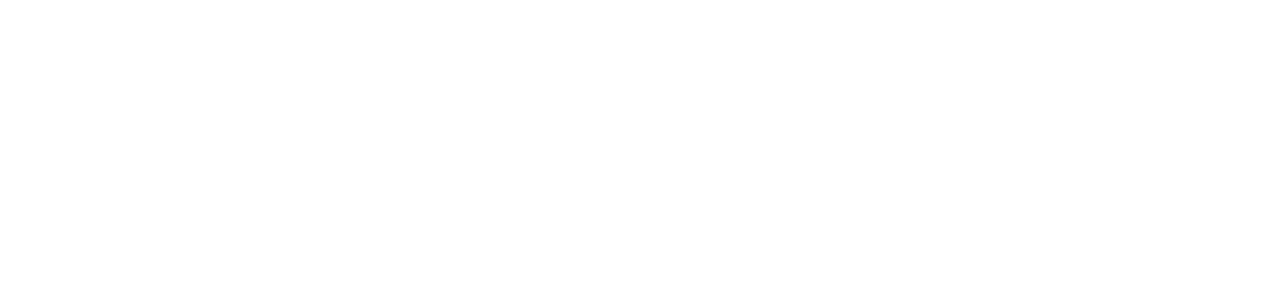
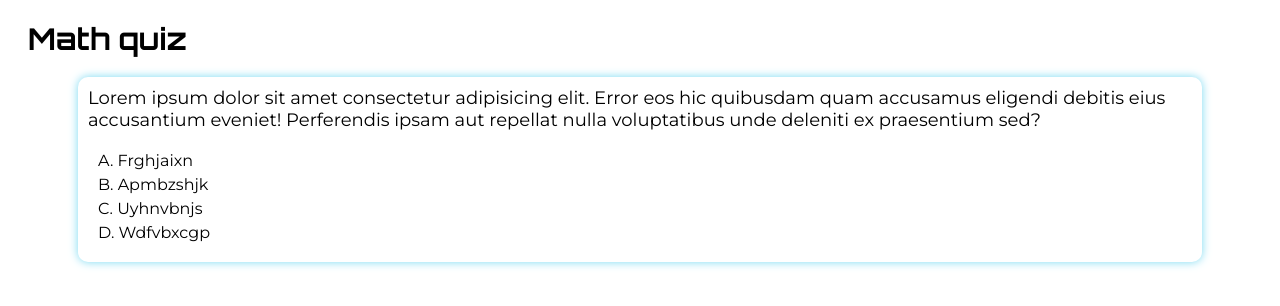
Before and after one commit to Dev-KoSi/kojo-collins-quiz-app, a plain HTML site: page index.html in a window 1280 px wide. Drawn offline with Linux system fonts and the light colour scheme; a web font is replaced by a local one.

Commit message:
subject, Q&A section

```diff
--- a/index.html
+++ b/index.html
@@ -5,6 +5,7 @@
     <meta name="viewport" content="width=device-width, initial-scale=1.0">
     <title>KC Quiz App</title>
     <link rel="stylesheet" href="quiz-app.css">
+    <link href="https://fonts.googleapis.com/css2?family=Montserrat:wght@400;700&family=Bytesized:wght@400;700&family=Orbitron:wght@400;700&family=Outfit:wght@400;700&display=swap" rel="stylesheet">
 </head>
 <body>
     <div class="structure">
@@ -13,8 +14,21 @@
 
         </div>
 
-        <div class="Q-A">
-
+        <div class="Q-A-section">
+            <div class="subject">
+                <span class="change-sub">Math</span> quiz
+            </div>
+            <div class="q-a">
+                <div class="question">
+                    Lorem ipsum dolor sit amet consectetur adipisicing elit. Error eos hic quibusdam quam accusamus eligendi debitis eius accusantium eveniet! Perferendis ipsam aut repellat nulla voluptatibus unde deleniti ex praesentium sed?
+                </div>
+                <div class="answers">
+                    <div>A. Frghjaixn</div>
+                    <div>B. Apmbzshjk</div>
+                    <div>C. Uyhnvbnjs</div>
+                    <div>D. Wdfvbxcgp</div>
+                </div>
+            </div>
         </div>
 
         <div class="dashboard">
--- a/quiz-app.css
+++ b/quiz-app.css
@@ -0,0 +1,47 @@
+body{
+    background-color: #ffff;
+    font-family: 'Montserrat', sans-serif;
+}
+
+.Q-A-section{
+    margin: 20px;
+}
+.subject{
+    font-family: 'Orbitron', sans-serif;
+    font-size: 30px;
+    font-weight: bold;
+    animation: sub 1s linear;
+}
+@keyframes sub {
+    0% {
+        transform: translateX(-100px);
+    }
+    80% {
+        transform: translateX(20px);
+    }
+    100% {
+        transform: translateX(0px);
+    }
+}
+.q-a{
+    margin: 20px 50px ;
+    padding: 10px;
+    box-shadow: 0 0 10px #79d9f1;
+    border-radius: 10px;
+}
+.question{
+    font-size: 18px;
+    margin-bottom: 20px;
+}
+.answers{
+    margin: 10px 10px;
+}
+.answers :hover{
+    color: #79d9f1;
+    cursor: pointer;
+    font-size: 18px;
+}
+.answers div{
+    margin: 5px 0px;
+    width: fit-content;
+}
```
